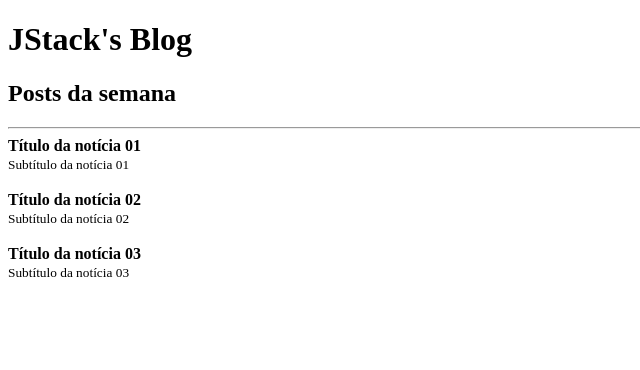
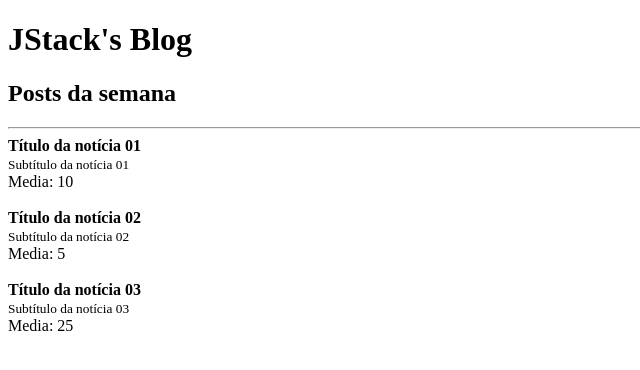
Before and after one commit to eduardoaraujogomes/js-stack, a React app in the folder react-fundamentos/: page / in a window 1280 px wide. Shown: the top 370 px of the page, without its empty margins (0-640 px from the left). Built offline with nearby package versions, Linux system fonts and the light colour scheme.

Commit message:
feat: prop types and prop default

```diff
--- a/react-fundamentos/package.json
+++ b/react-fundamentos/package.json
@@ -19,6 +19,7 @@
     "webpack-dev-server": "^4.7.3"
   },
   "dependencies": {
+    "prop-types": "^15.8.1",
     "react": "^17.0.2",
     "react-dom": "^17.0.2"
   }
--- a/react-fundamentos/src/App.js
+++ b/react-fundamentos/src/App.js
@@ -10,24 +10,27 @@
 function App() {
   return (
     <>
-      <Header title="JStack's Blog" >
+      <Header >
         <h2>Posts da semana</h2>
       </Header>
 
       <hr />
       <Post
+        likes={20}
         post={{
           title: "Título da notícia 01",
           subtitle: "Subtítulo da notícia 01"
         }}
       />
       <Post
+        likes={10}
         post={{
           title: "Título da notícia 02",
           subtitle: "Subtítulo da notícia 02"
         }}
       />
       <Post
+        likes={50}
         post={{
           title: "Título da notícia 03",
           subtitle: "Subtítulo da notícia 03"
--- a/react-fundamentos/src/Header.js
+++ b/react-fundamentos/src/Header.js
@@ -1,4 +1,5 @@
 import React from 'react';
+import PropTypes from 'prop-types';
 
 export default function Header({ title, children }) {
   return (
@@ -8,3 +9,13 @@
     </>
   );
 }
+
+Header.propTypes = {
+  title: PropTypes.string,
+  children: PropTypes.node
+};
+
+//mostra sempre como padrão, caso não seja informado nada
+Header.defaultProps = {
+  title: `JStack's Blog`
+};
--- a/react-fundamentos/src/Post.js
+++ b/react-fundamentos/src/Post.js
@@ -1,13 +1,23 @@
 import React from "react";
+import PropTypes from 'prop-types';
 
 export default function Post(props) {
   return (
     <>
       <article>
         <strong>{props.post.title}</strong><br />
-        <small>{props.post.subtitle}</small>
+        <small>{props.post.subtitle}</small><br />
+        Media: {props.likes / 2}
       </article>
       <br />
     </>
   );
 }
+
+Post.propTypes = {
+  likes: PropTypes.number.isRequired,
+  post: PropTypes.shape({
+    title: PropTypes.string.isRequired,
+    subtitle: PropTypes.string.isRequired
+  }).isRequired
+};
```
Also changed, not shown: 1 other file (tests, documents, lock files or other folders).
